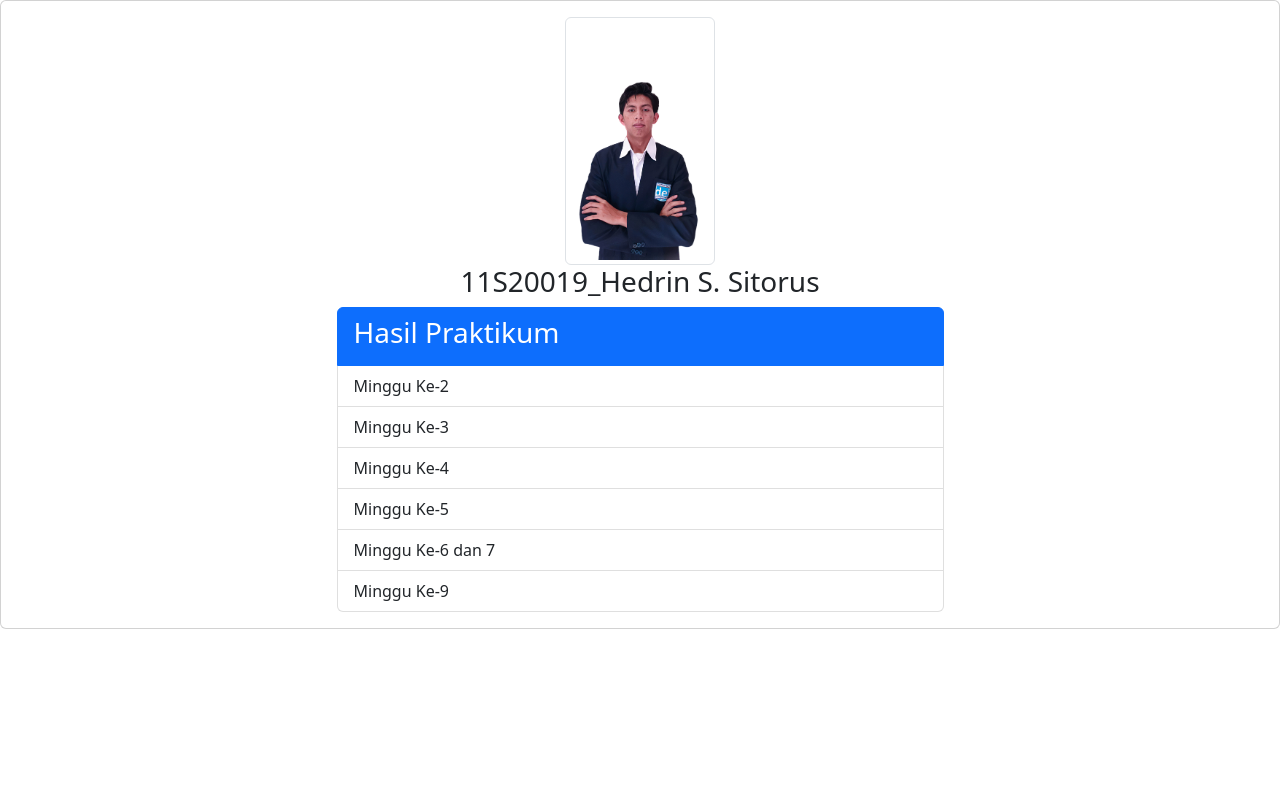
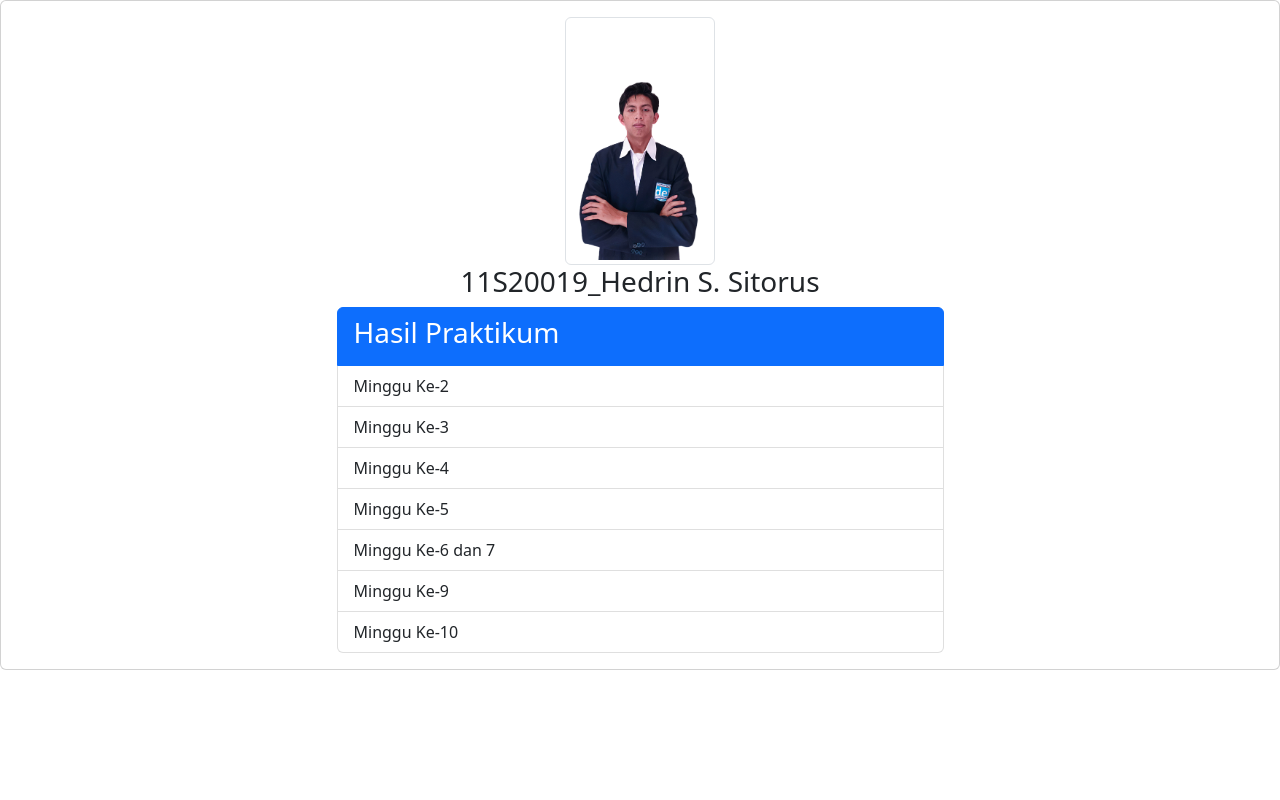
Before and after one commit to ifs20019-itdel/pabwe-itdel, a PHP site: page / in a window 1280 px wide. Run offline with PHP 8.4, Linux system fonts and the light colour scheme.

Commit message:
coba lagi

```diff
--- a/index.php
+++ b/index.php
@@ -61,6 +61,11 @@
               class="list-group-item list-group-item-action"
               >Minggu Ke-9</a
             >
+            <a
+              href="#"
+              class="list-group-item list-group-item-action"
+              >Minggu Ke-10</a
+            >
           </div>
         </div>
       </div>
```
